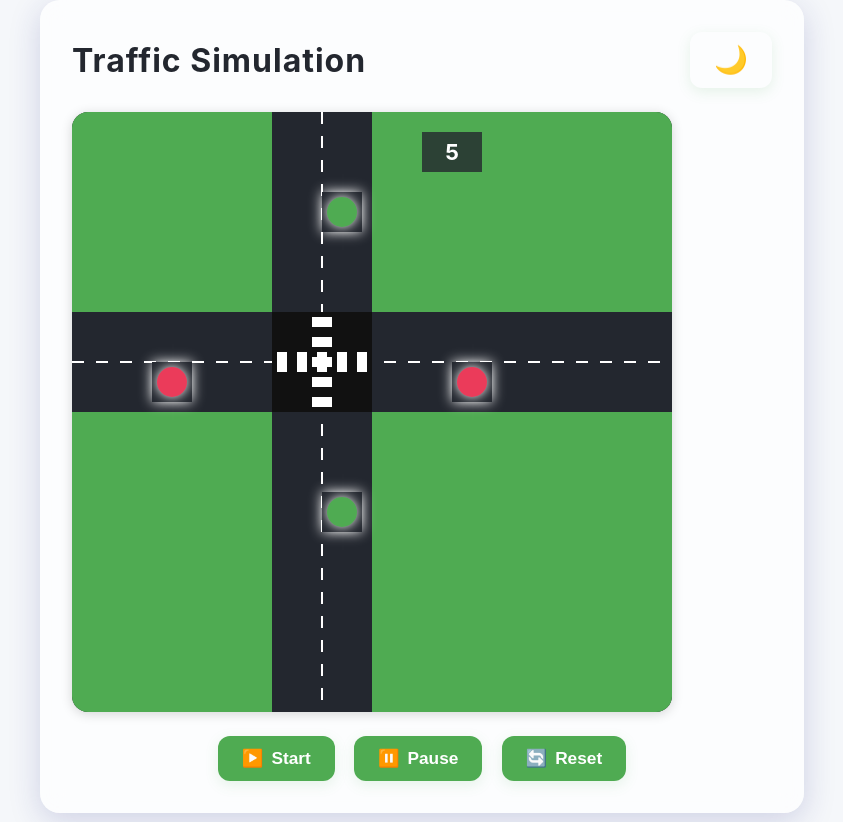
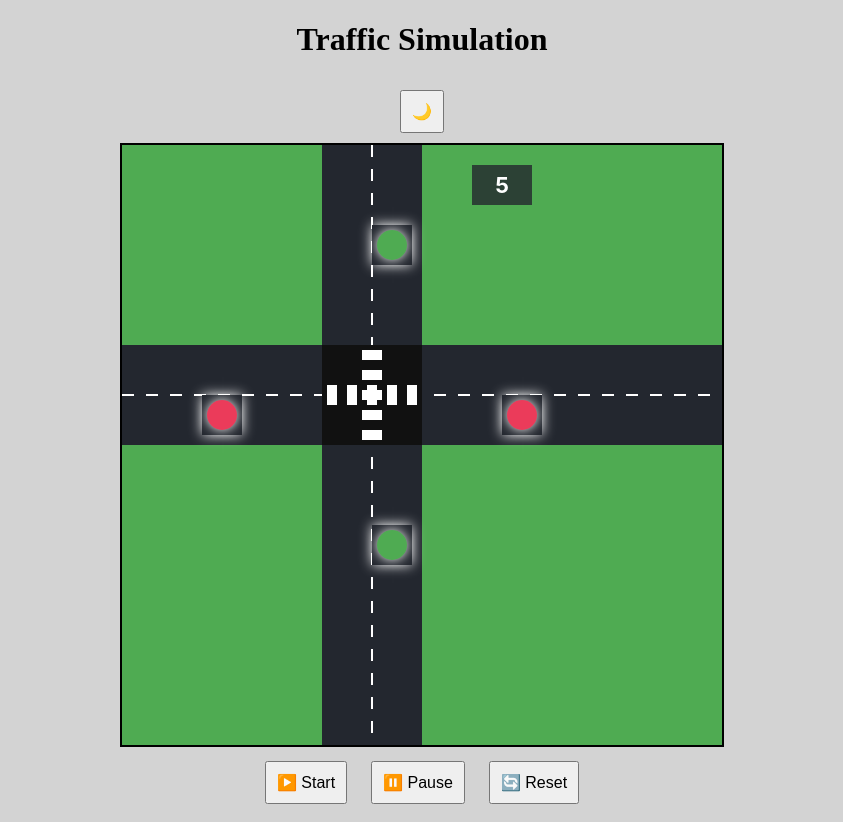
Before and after one commit to RogueVortex172/dsa-project, a plain HTML site: page TL.html in a window 1280 px wide. Shown: the whole page, without its empty margins (218-1061 px from the left). Drawn offline with Linux system fonts and the light colour scheme.

Commit message:
Update TL.css

```diff
--- a/TL.css
+++ b/TL.css
@@ -1,126 +1,15 @@
-:root {
-    --primary-bg: #f5f7fa;
-    --card-bg: rgba(255,255,255,0.7);
-    --accent: #4fab52;
-    --border-radius: 20px;
-    --shadow: 0 8px 32px 0 rgba(31, 38, 135, 0.18);
-    --font-main: 'Inter', 'Segoe UI', Arial, sans-serif;
-    --dark-bg: #23272f;
-    --dark-card-bg: rgba(40,44,52,0.88);
-    --dark-accent: #88ffb3;
-  }
+body {
+    text-align: center;
+    background-color: lightgray;
+}
 
-  body {
-    background: var(--primary-bg);
-    font-family: var(--font-main);
-    color: #23272f;
-    margin: 0;
-    min-height: 100vh;
-    display: flex;
-    align-items: center;
-    justify-content: center;
-    transition: background 0.3s;
-  }
+canvas {
+    border: 2px solid black;
+    background-color: darkgray;
+}
 
-  body.dark {
-    background: var(--dark-bg);
-    color: #f5f7fa;
-  }
-
-  .ui-container {
-    background: var(--card-bg);
-    border-radius: var(--border-radius);
-    box-shadow: var(--shadow);
-    padding: 2rem;
-    max-width: 700px;
-    width: 100%;
-    backdrop-filter: blur(12px);
-    transition: background 0.3s;
-  }
-
-  body.dark .ui-container {
-    background: var(--dark-card-bg);
-  }
-
-  header {
-    display: flex;
-    justify-content: space-between;
-    align-items: center;
-    margin-bottom: 1.5rem;
-  }
-
-  h1 {
-    margin: 0;
-    font-size: 2rem;
-    font-weight: 700;
-    letter-spacing: 1px;
-  }
-
-  #theme-toggle {
-    background: none;
-    border: none;
-    font-size: 1.7rem;
-    cursor: pointer;
-    color: var(--accent);
-    transition: color 0.2s;
-  }
-
-  body.dark #theme-toggle {
-    color: var(--dark-accent);
-  }
-
-  .controls {
-    display: flex;
-    gap: 1.2rem;
-    margin-top: 1.5rem;
-    justify-content: center;
-  }
-
-  button {
-    background: var(--accent);
-    color: #fff;
-    border: none;
-    border-radius: 12px;
-    padding: 0.75rem 1.5rem;
-    font-size: 1.08rem;
-    font-weight: 600;
-    box-shadow: 0 4px 14px rgba(79,171,82,0.13);
-    cursor: pointer;
-    transition: background 0.18s, transform 0.1s;
-    display: flex;
-    align-items: center;
-    gap: 0.5rem;
-    outline: none;
-  }
-
-  button:hover, button:focus {
-    background: #388e3c;
-    transform: translateY(-2px) scale(1.04);
-  }
-
-  body.dark button {
-    background: var(--dark-accent);
-    color: #23272f;
-  }
-
-  canvas {
-    border-radius: 16px;
-    margin-top: 1.5rem;
-    background: #23272f;
-    box-shadow: 0 2px 12px rgba(0,0,0,0.16);
-    border: none;
-    width: 100%;
-    max-width: 600px;
-    display: block;
-  }
-
-  @media (max-width: 800px) {
-    .ui-container {
-      padding: 1rem;
-      max-width: 98vw;
-    }
-    canvas {
-      width: 98vw;
-      height: 60vw;
-    }
-  }
+button {
+    margin: 10px;
+    padding: 10px;
+    font-size: 16px;
+}
```
